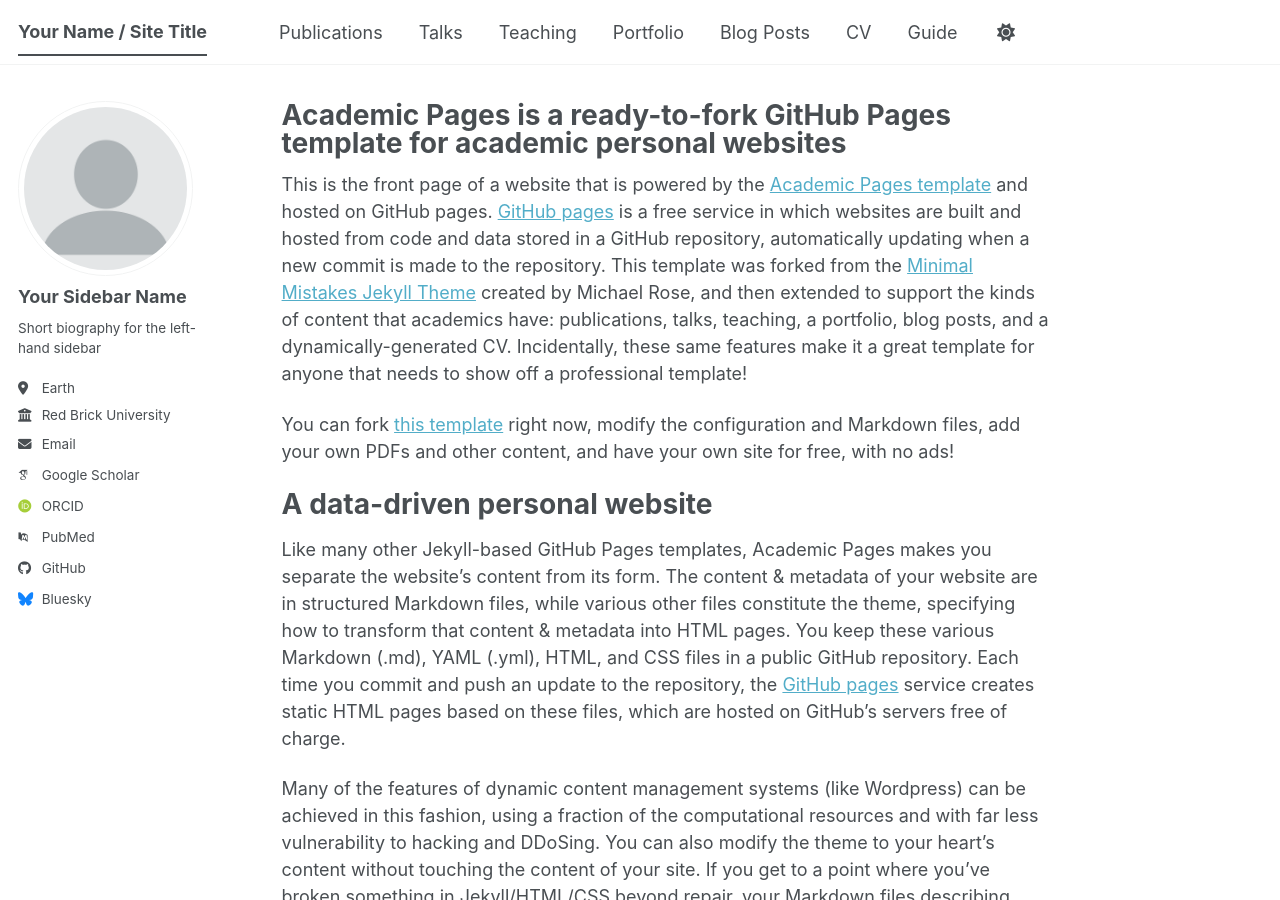
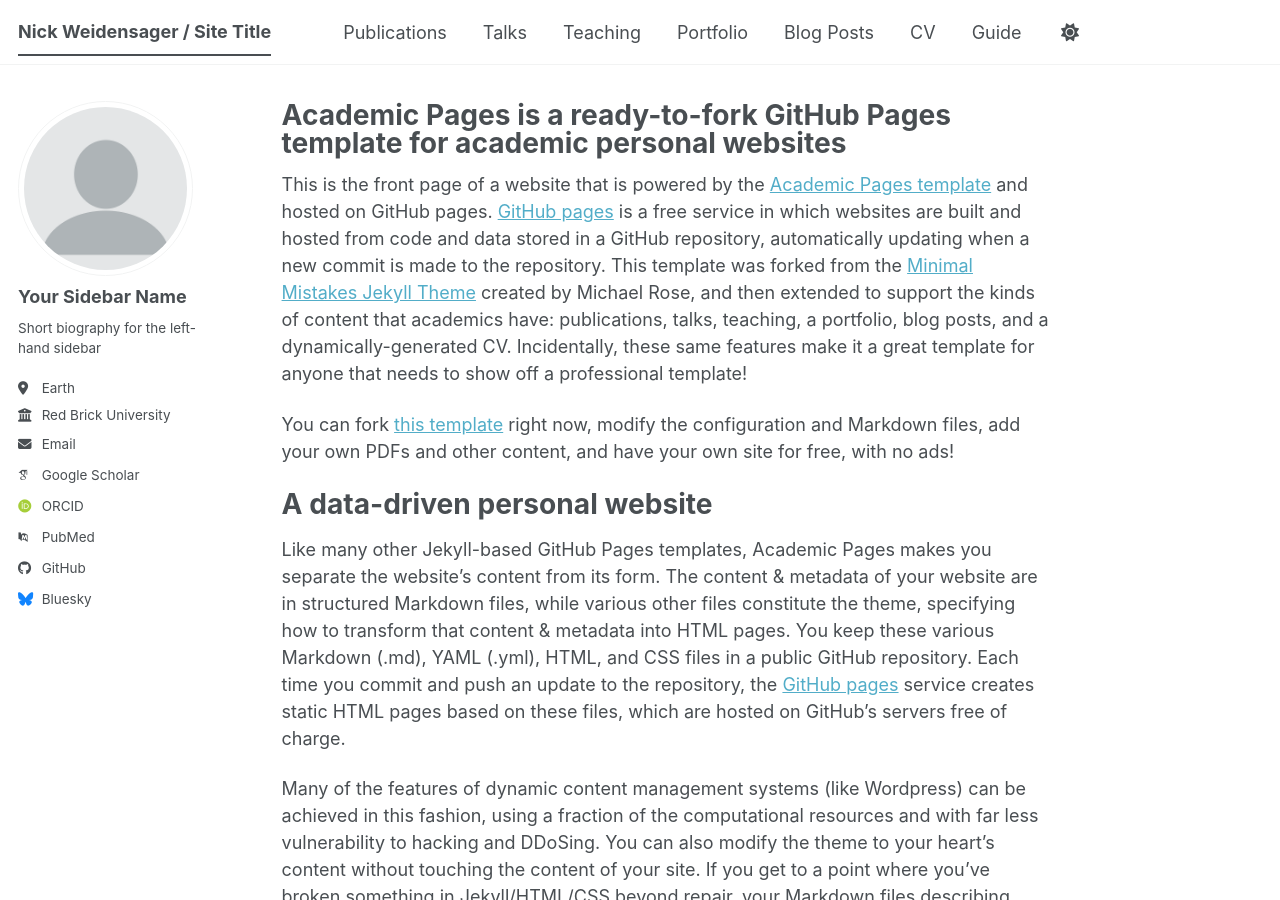
Before and after one commit to Teschnick/teschnick.github.io, a Jekyll site: the page built from _pages/about.md, in a window 1280 px wide and 900 px high. Built offline with Jekyll 4.4.1, drawn with Linux system fonts in a browser that asks for light colours; some web fonts are replaced; a script bundle is joined from its source files by our own code; library files that are not in the unit come from our copies.

Commit message:
Update site title in configuration file

```diff
--- a/_config.yml
+++ b/_config.yml
@@ -9,7 +9,7 @@
 # Basic Site Settings
 locale                   : "en-US"
 site_theme               : "default" # The available themes options are "default", "air", "sunrise", "mint", "dirt" and "contrast"
-title                    : "Your Name / Site Title"
+title                    : "Nick Weidensager / Site Title"
 title_separator          : "-"
 name                     : &name "Your Name"
 description              : &description "Your Name's academic portfolio"   # Update this with a general description of your site, this is the default if not overridden by a page
```
